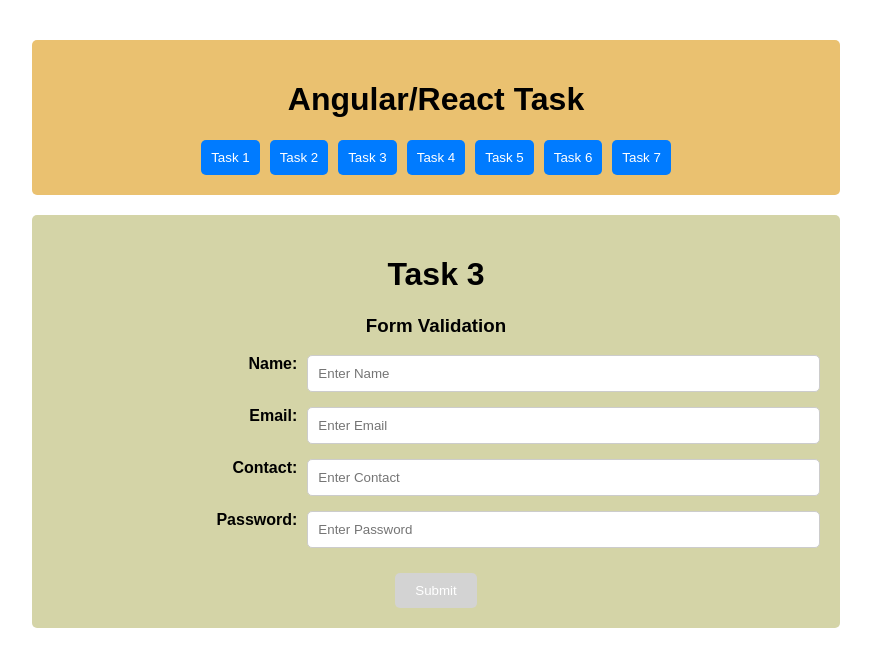
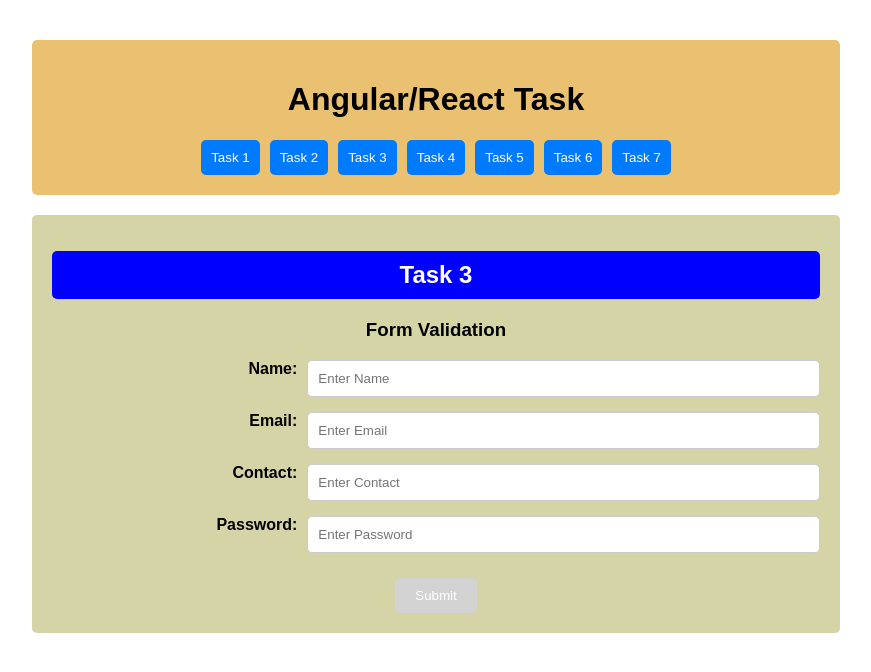
Before and after one commit to gaebar/my-react-dashboard, a React (Create React App) app: page /task3 in a window 1280 px wide. Shown: the top 672 px of the page, without its empty margins (204-1075 px from the left). Built offline with nearby package versions, Linux system fonts and the light colour scheme.

Commit message:
Update FormValidation component to include form title class

```diff
--- a/src/components/FormValidation/FormValidation.tsx
+++ b/src/components/FormValidation/FormValidation.tsx
@@ -33,7 +33,7 @@
 
   return (
     <div className="form-container">
-      <h1>Task 3</h1>
+      <h1 className="form-title">Task 3</h1>
       <h3>Form Validation</h3>
       <form onSubmit={handleSubmit}>
         <div className="form-group">
```
